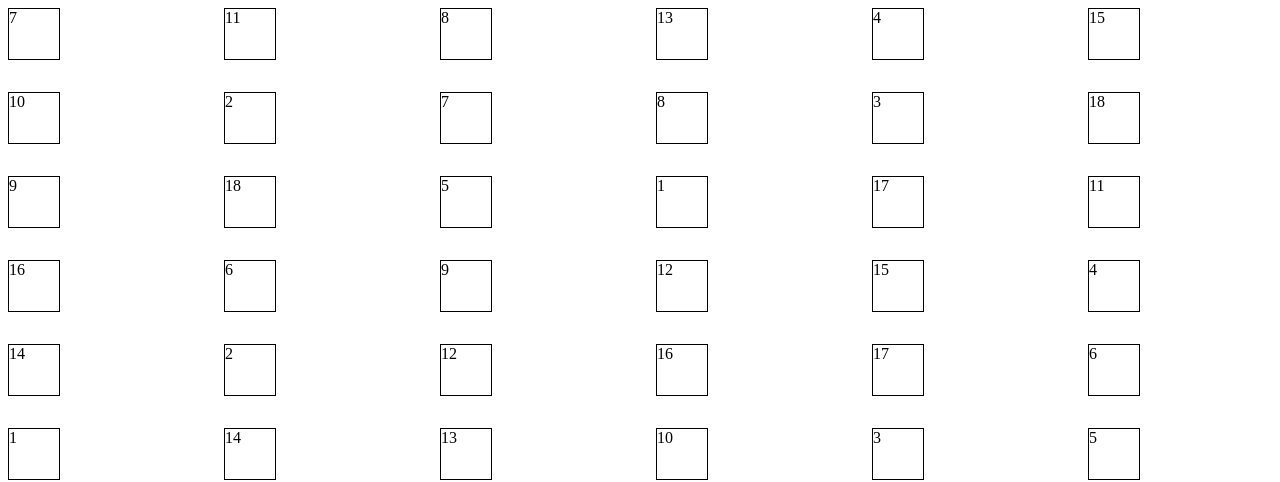
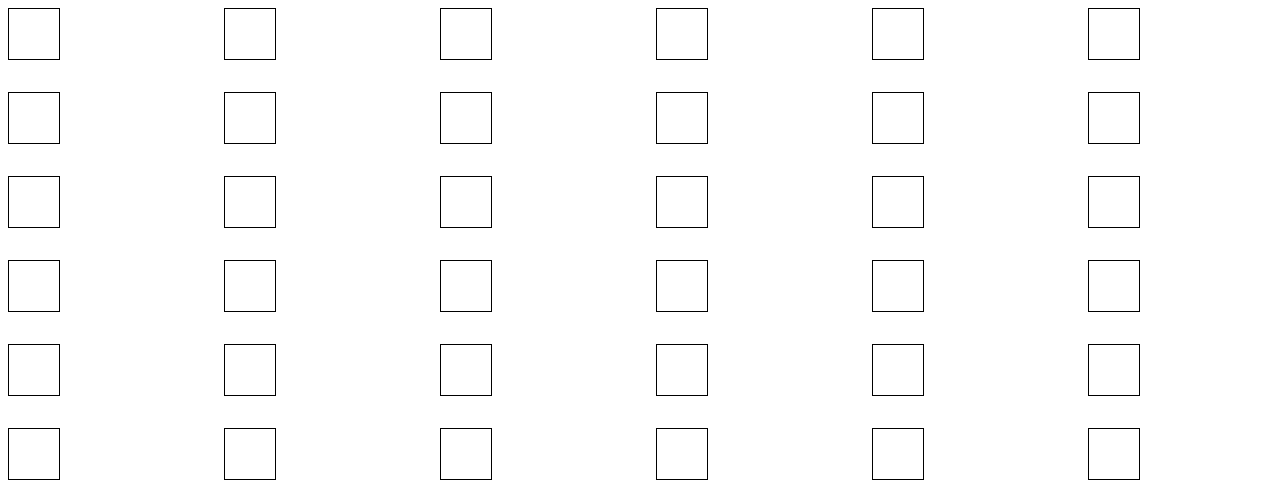
Before and after one commit to choir241/frontendeval, a React (Vite) app in the folder memoryGame/: page / in a window 1280 px wide. Shown: the top 482 px of the page. Built offline with nearby package versions, Linux system fonts and the light colour scheme.

Commit message:
update variable and function names. Remove display static number value for testing purposes

```diff
--- a/memoryGame/src/App.tsx
+++ b/memoryGame/src/App.tsx
@@ -39,7 +39,7 @@
 // 14 keep track of the cards you have matched
 
 import GameCard from "./Card";
-import { useState, useEffect } from "react";
+import { useState } from "react";
 export interface ICard {
   number: number;
   id: number;
@@ -47,31 +47,42 @@ export interface ICard {
   isFlipped: boolean;
 }
 
-function randomizeNumbers({ array }: { array: ICard[] }) {
-  let currentIndex = array.length,
+function randomizeCardNumbers({ cardNumbers }: { cardNumbers: ICard[] }) {
+  let currentIndex = cardNumbers.length,
     randomIndex;
 
   while (currentIndex !== 0) {
     randomIndex = Math.floor(Math.random() * currentIndex);
     currentIndex--;
 
-    [array[currentIndex], array[randomIndex]] = [
-      array[randomIndex],
-      array[currentIndex],
+    [cardNumbers[currentIndex], cardNumbers[randomIndex]] = [
+      cardNumbers[randomIndex],
+      cardNumbers[currentIndex],
     ];
   }
 
-  return array;
+  return cardNumbers;
 }
 
-export function generateNumbers({ max, min }: { max: number; min: number }) {
-  const numbers: ICard[] = [];
+export function generateCardNumbers({
+  max,
+  min,
+}: {
+  max: number;
+  min: number;
+}) {
+  const cardNumbers: ICard[] = [];
 
   for (let i = min; i <= max; i++) {
     if (i < Math.round(max / 2) + 1) {
-      numbers.push({ number: i, isMatched: false, id: i, isFlipped: false });
+      cardNumbers.push({
+        number: i,
+        isMatched: false,
+        id: i,
+        isFlipped: false,
+      });
     } else {
-      numbers.push({
+      cardNumbers.push({
         number: i - Math.round(max / 2),
         isMatched: false,
         isFlipped: false,
@@ -80,14 +91,12 @@ export function generateNumbers({ max, min }: { max: number; min: number }) {
     }
   }
 
-  return randomizeNumbers({ array: numbers });
+  return randomizeCardNumbers({ cardNumbers });
 }
-
-// const generatedNumbers = generateNumbers({ min: 1, max: 36 });
 
 export default function App() {
   const [cardNumbers, setCardNumbers] = useState<ICard[]>(
-    generateNumbers({ min: 1, max: 36 }),
+    generateCardNumbers({ min: 1, max: 36 }),
   );
   const [firstCard, setFirstCard] = useState({
     number: 0,
@@ -96,18 +105,22 @@ export default function App() {
     isFlipped: false,
   });
 
-  function clickHandler(props: ICard) {
-    const findCard = cardNumbers.filter(
-      (card: ICard) => card.id === props.id,
-    )[0];
-    const findSecondCard = cardNumbers.filter(
-      (card: ICard) => card.id === findCard.id,
-    )[0];
+  function findCard(currentCard: ICard) {
+    return cardNumbers.filter((card: ICard) => card.id === currentCard.id)[0];
+  }
+
+  function checkIfCardsMatch(props: ICard) {
+    const findInitialCard = findCard(props);
+    const findSecondCard = findCard(findInitialCard);
+
     if (!firstCard.number) {
-      setFirstCard(findCard);
-    } else if (firstCard.number && firstCard.number === findCard.number) {
+      setFirstCard(props);
+    } else if (
+      firstCard.number &&
+      firstCard.number === findInitialCard.number
+    ) {
       console.log("match");
-      const updatedMatches = cardNumbers.map((card: ICard) => {
+      const updateCardMatchStatuses = cardNumbers.map((card: ICard) => {
         if (card.id === firstCard.id || card.id === findSecondCard.id) {
           return { ...card, isFlipped: false, isMatched: true };
         } else {
@@ -120,17 +133,20 @@ export default function App() {
         isMatched: false,
         isFlipped: false,
       });
-      setCardNumbers(updatedMatches);
-    } else if (firstCard.number && firstCard.number !== findCard.number) {
+      setCardNumbers(updateCardMatchStatuses);
+    } else if (
+      firstCard.number &&
+      firstCard.number !== findInitialCard.number
+    ) {
       console.log("no match");
-      const updatedFlips = cardNumbers.map((card: ICard) => {
+      const updateCardFlipStatuses = cardNumbers.map((card: ICard) => {
         if (card.id === firstCard.id || card.id === findSecondCard.id) {
           return { ...card, isFlipped: false };
         } else {
           return card;
         }
       });
-      setCardNumbers(updatedFlips);
+      setCardNumbers(updateCardFlipStatuses);
       setFirstCard({
         number: 0,
         id: 0,
@@ -154,14 +170,18 @@ export default function App() {
       >
         {cardNumbers.map((card: ICard) => {
           return (
-            <GameCard key={card.id} props={card} clickHandler={clickHandler} />
+            <GameCard
+              key={card.id}
+              card={card}
+              onClickEventHandler={checkIfCardsMatch}
+            />
           );
         })}
       </section>
       {checkIfGameComplete ? (
         <button
           onClick={() => {
-            setCardNumbers(generateNumbers({ min: 1, max: 36 }));
+            setCardNumbers(generateCardNumbers({ min: 1, max: 36 }));
           }}
         >
           Play again
--- a/memoryGame/src/Card.tsx
+++ b/memoryGame/src/Card.tsx
@@ -1,25 +1,23 @@
 // GameCard should re-render, but should not cause App to re-render.
 
 import { type ICard } from "./App";
-import { useState } from "react";
 
 export default function GameCard({
-  props,
-  clickHandler,
+  card,
+  onClickEventHandler,
 }: {
-  props: ICard;
-  clickHandler: (e: ICard) => void;
+  card: ICard;
+  onClickEventHandler: (e: ICard) => void;
 }) {
   return (
     <div
-      className={`card ${props.isMatched ? "matched" : ""}`}
+      className={`card ${card.isMatched ? "matched" : ""}`}
       onClick={() => {
-        props.isFlipped = true;
-        clickHandler(props);
+        card.isFlipped = true;
+        onClickEventHandler(card);
       }}
     >
-      {props.number}
-      {props.isFlipped ? props.number : ""}
+      {card.isFlipped ? card.number : ""}
     </div>
   );
 }
```
